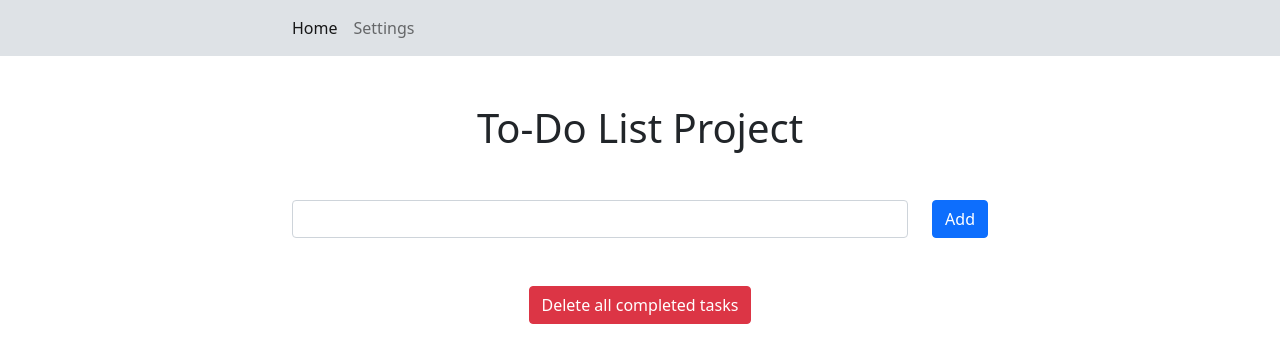
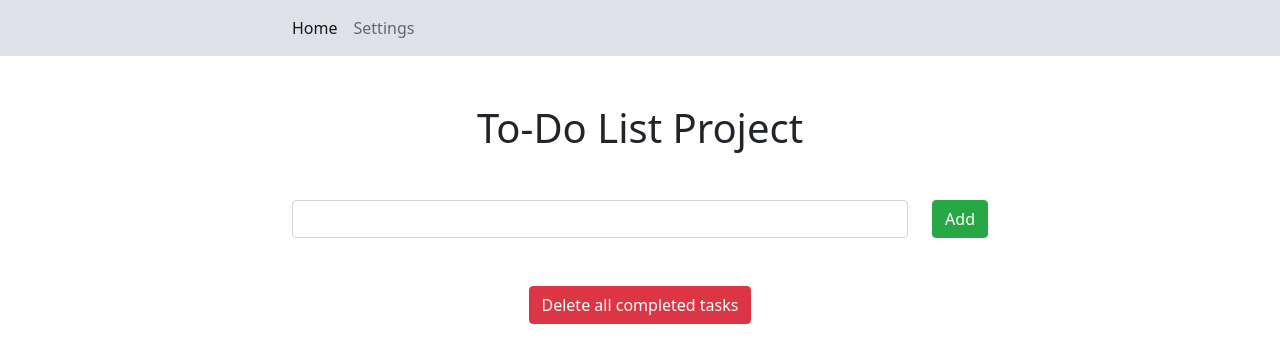
Before and after one commit to PacktPublishing/Architecting-Enterprise-React-Applications-with-Hooks, a Next.js app: page / in a window 1280 px wide. Shown: the top 362 px of the page. Built offline with nearby package versions, Linux system fonts and the light colour scheme.

Commit message:
Add non-memoized button color changes

```diff
--- a/components/TodoInput.jsx
+++ b/components/TodoInput.jsx
@@ -1,9 +1,17 @@
 import React, { useContext, useState } from "react";
 import { Col, Button, Form, Row } from "react-bootstrap";
+import chroma from "chroma-js";
+import css from "styled-jsx/css";
 import { LocalizationContext } from "../contexts/localization";
+import { SettingsContext } from "../contexts/settings";
 import { addTask as dbAddTask } from "../models/database";
 
-export default function TodoInput(props) {
+const SUCCESS_COLOR = "#28a745";
+const WARNING_COLOR = "#e3a900";
+const DANGER_COLOR = "#dc3545";
+
+export default function TodoInput({ incompleteTaskCount, ...props }) {
+  const settings = useContext(SettingsContext);
   const localizedStrings = useContext(LocalizationContext);
 
   const [inputValue, setInputValue] = useState("");
@@ -14,6 +22,33 @@ export default function TodoInput(props) {
       setInputValue("");
     }
   }
+
+  const colorScale = chroma
+    .scale([SUCCESS_COLOR, WARNING_COLOR, DANGER_COLOR])
+    .mode("lrgb")
+    .domain([settings.goodTaskCount, settings.badTaskCount]);
+  const baseColor = colorScale(incompleteTaskCount).hex();
+  const hoverFocusColor = chroma.mix(baseColor, "black", 0.15).hex();
+  const hoverFocusBorderColor = chroma.mix(baseColor, "black", 0.2).hex();
+  const focusShadowColor = chroma
+    .mix(baseColor, "white", 0.15)
+    .alpha(0.5)
+    .css();
+  const addButtonCss = css.resolve`
+    button {
+      background-color: ${baseColor};
+      border-color: ${baseColor};
+    }
+    button:hover {
+      background-color: ${hoverFocusColor};
+      border-color: ${hoverFocusBorderColor};
+    }
+    button:focus {
+      background-color: ${hoverFocusColor};
+      border-color: ${hoverFocusBorderColor};
+      box-shadow: 0 0 0 0.25rem ${focusShadowColor};
+    }
+  `;
 
   return (
     <Row {...props}>
@@ -29,7 +64,10 @@ export default function TodoInput(props) {
       </Col>
 
       <Col xs="auto">
-        <Button onClick={addTask}>{localizedStrings.add}</Button>
+        <Button onClick={addTask} className={addButtonCss.className}>
+          {localizedStrings.add}
+        </Button>
+        {addButtonCss.styles}
       </Col>
     </Row>
   );
--- a/package.json
+++ b/package.json
@@ -16,6 +16,7 @@
     "@fortawesome/react-fontawesome": "^0.1.15",
     "animejs": "^3.2.1",
     "bootstrap": "^5.1.3",
+    "chroma-js": "^2.1.2",
     "clsx": "^1.1.1",
     "dexie": "^3.2.0-rc.1",
     "immutable": "^4.0.0",
--- a/pages/index.jsx
+++ b/pages/index.jsx
@@ -35,7 +35,7 @@ export default function Home() {
       <>
         <h1 className="mb-5 text-center">{localizedStrings.projectTitle}</h1>
 
-        <TodoInput className="mb-5" />
+        <TodoInput incompleteTaskCount={incompleteTaskCount} className="mb-5" />
         <TodoList tasks={tasks} className="mb-4" />
         <DeleteAllCompletedButton className="d-block mx-auto" />
       </>
```
Also changed, not shown: 1 other file (tests, documents, lock files or other folders).
